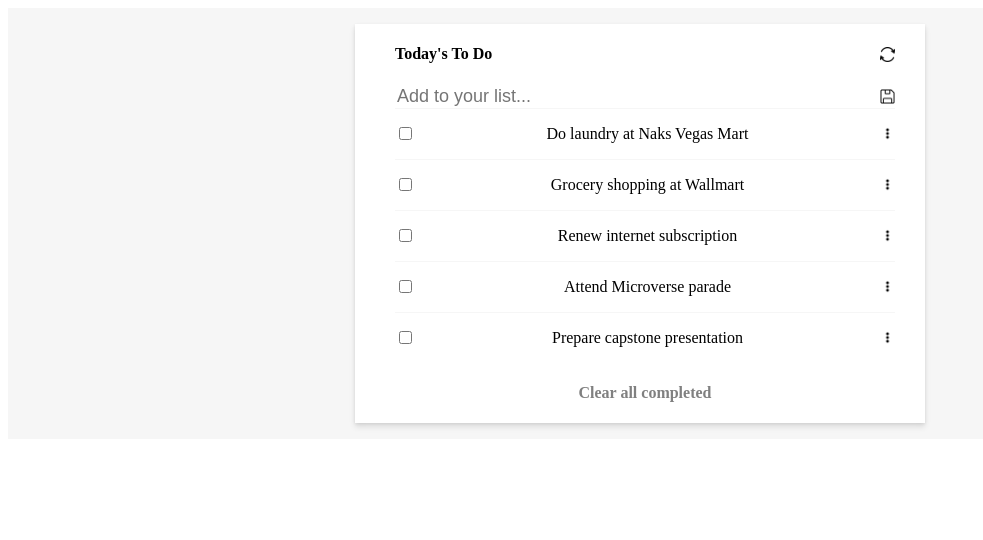
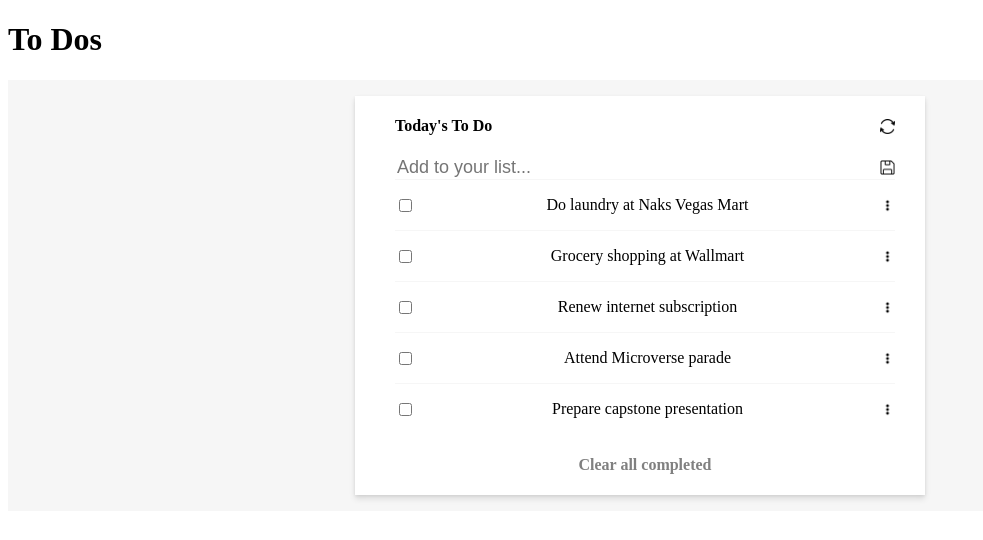
Before and after one commit to egichuhis/to-do-list, a website built with webpack: page docs/index.html in a window 1280 px wide. Shown: the whole page, without its empty margins (0-983 px from the left). Built offline with nearby package versions, Linux system fonts and the light colour scheme.

Commit message:
Fix lighthouse error

```diff
--- a/docs/index.html
+++ b/docs/index.html
@@ -8,6 +8,7 @@
   <script defer src="main.js"></script></head>
 
   <body>
+    <h1>To Dos</h1>
     <div id="main-div">
       <ul id="list-container">
 
```
Also changed, not shown: src/index.html (+1 -0 lines).
